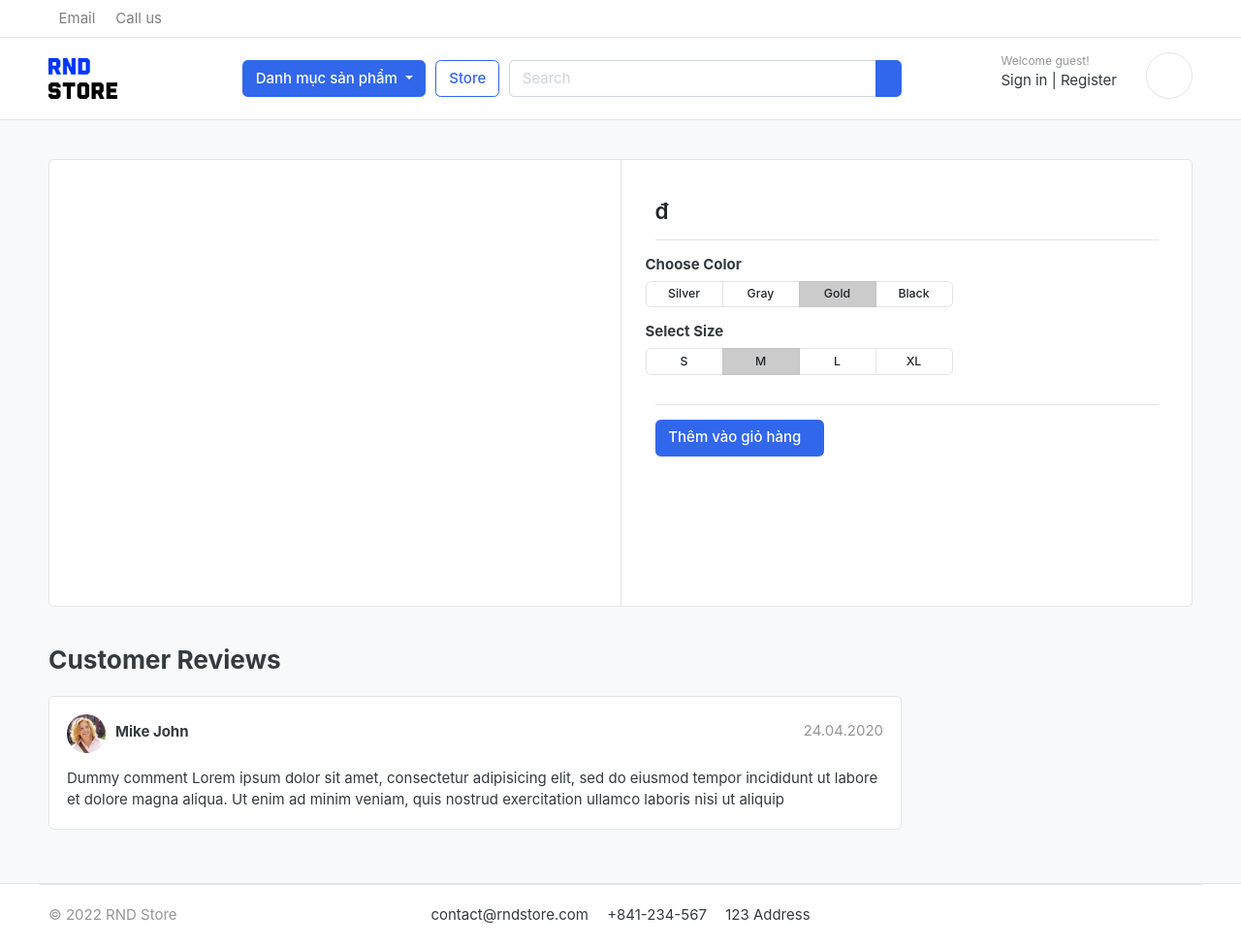
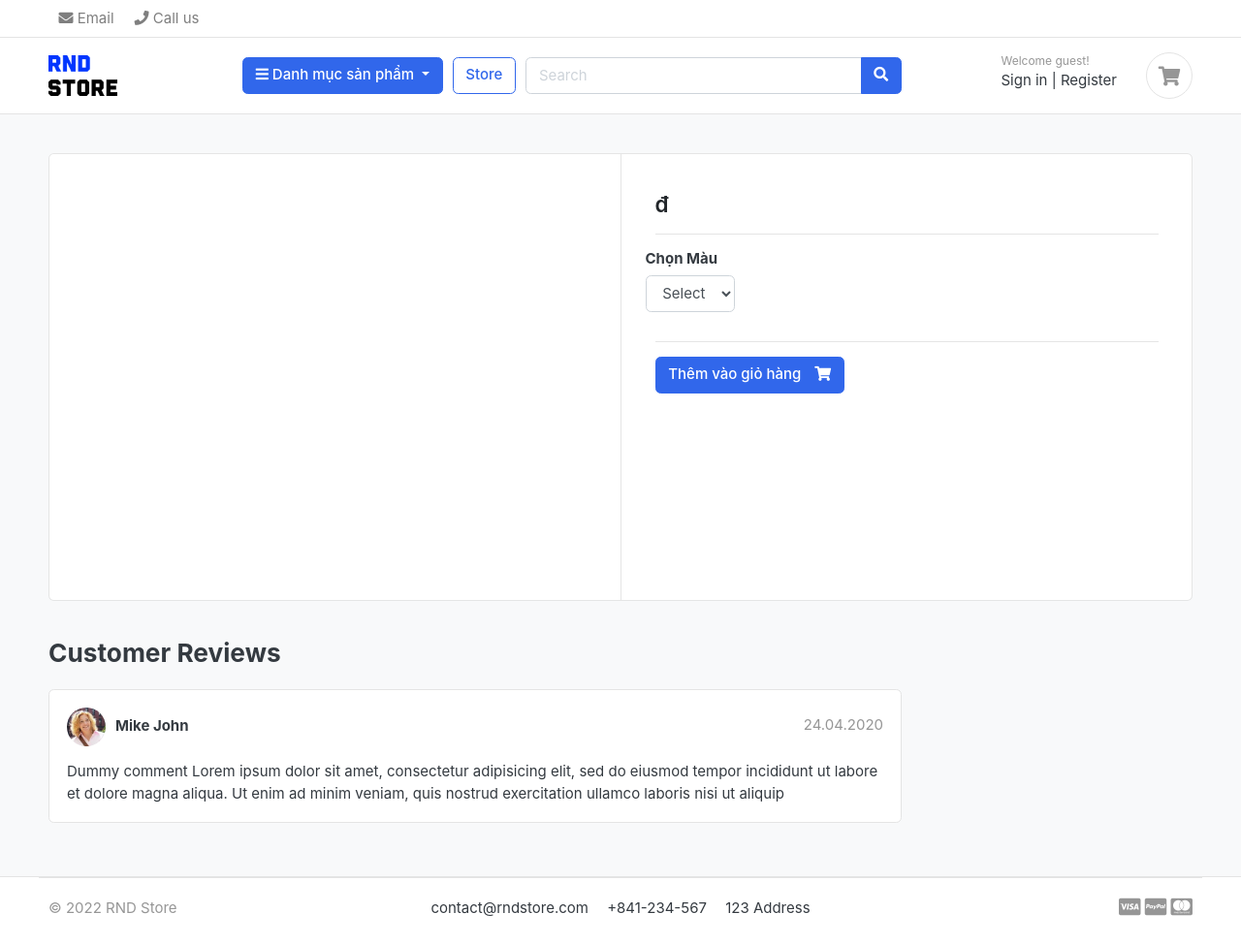
Before and after one commit to iamphanan13/django-ecommerce, a Django app: template templates/store/product_detail.html in a window 1280 px wide. Shown: the whole page at 97% size. After the commit the page ends 945 px from the top, so only its background shows below. Run offline with Django 4.2, Linux system fonts and the light colour scheme; the template is opened without the code that fills it, so the values that code supplies are empty; some libraries are stand-ins or nearby versions; some web fonts are replaced.

Commit message:
8th update

```diff
--- a/DACN/settings.py
+++ b/DACN/settings.py
@@ -123,7 +123,7 @@ USE_TZ = True
 # Static files (CSS, JavaScript, Images)
 # https://docs.djangoproject.com/en/4.1/howto/static-files/
 
-STATIC_URL = '/static/'
+STATIC_URL = 'static/'
 STATIC_ROOT = BASE_DIR/ 'static'
 STATICFILES_DIRS = [
     'DACN/static',
--- a/carts/models.py
+++ b/carts/models.py
@@ -1,5 +1,5 @@
 from django.db import models
-from store.models import Product
+from store.models import Product, Variation
 
 # Create your models here.
 
@@ -13,6 +13,7 @@ class Cart(models.Model):
 
 class CartItem(models.Model):
     product = models.ForeignKey(Product, on_delete=models.CASCADE)
+    variations = models.ManyToManyField(Variation, blank=True)
     cart = models.ForeignKey(Cart, on_delete=models.CASCADE)
     quantity = models.IntegerField()
     is_active = models.BooleanField(default=True)
@@ -20,5 +21,5 @@ class CartItem(models.Model):
 
     def sub_total(self):
         return self.product.price * self.quantity
-    def __str__(self):
+    def __unicode__(self):
         return self.product
--- a/store/urls.py
+++ b/store/urls.py
@@ -3,6 +3,7 @@ from . import views
 
 urlpatterns = [
     path('', views.store, name='store'),
-    path('<slug:category_slug>/', views.store, name='products_by_category'),
-    path('<slug:category_slug>/<slug:product_slug>/', views.product_detail, name='products_detail'),
+    path('category/<slug:category_slug>/', views.store, name='products_by_category'),
+    path('category/<slug:category_slug>/<slug:product_slug>/', views.product_detail, name='products_detail'),
+    path('search/', views.search,name='search'),
 ]
--- a/templates/base.html
+++ b/templates/base.html
@@ -19,7 +19,9 @@
     <link href="{% static 'css/bootstrap.css' %}" rel="stylesheet" type="text/css"/>
 
     <!-- Font awesome 5 -->
-    <link href={% static 'fonts/fontawesome/css/all.min.css' %}"" type="text/css" rel="stylesheet">
+
+    <link href="{% static 'fonts/fontawesome/css/all.css' %}" rel="stylesheet" type="text/css">
+
 
     <!-- custom style -->
     <link href="{% static 'css/ui.css' %}" rel="stylesheet" type="text/css"/>
--- a/templates/includes/navbar.html
+++ b/templates/includes/navbar.html
@@ -39,9 +39,9 @@
                 </div> <!-- col.// -->
                 <a href="{% url 'store' %}" class="btn btn-outline-primary">Store</a>
                 <div class="col-lg  col-md-6 col-sm-12 col">
-                    <form action="#" class="search">
+                    <form action="{% url 'search' %}" class="search" method="GET">
                         <div class="input-group w-100">
-                            <input type="text" class="form-control" style="width:60%;" placeholder="Search">
+                            <input type="text" class="form-control" style="width:60%;" placeholder="Search" name="keyword">
 
                             <div class="input-group-append">
                                 <button class="btn btn-primary" type="submit">
--- a/templates/store/product_detail.html
+++ b/templates/store/product_detail.html
@@ -20,12 +20,15 @@
                         </article> <!-- gallery-wrap .end// -->
                     </aside>
                     <main class="col-md-6 border-left">
+
+                        <form action="{% url 'add_cart' single_product.id %}" method="GET">
+                        {% csrf_token %}
                             <article class="content-body">
 
                                 <h2 class="title">{{ single_product.product_name }}</h2>
 
                                 <div class="mb-3">
-	<var class="price h4">{{single_product.price}} đ</var>
+                                    <var class="price h4">{{ single_product.price }} đ</var>
                                 </div>
 
                                 <p>{{ single_product.description }}</p>
@@ -33,54 +36,34 @@
                                 <hr>
                                 <div class="row">
                                     <div class="item-option-select">
-			<h6>Choose Color</h6>
-			<div class="btn-group btn-group-sm btn-group-toggle" data-toggle="buttons">
-			  <label class="btn btn-light">
-			    <input type="radio" name="radio_color"> Silver
-			  </label>
-			  <label class="btn btn-light">
-			    <input type="radio" name="radio_color" > Gray
-			  </label>
-			  <label class="btn btn-light active">
-			    <input type="radio" name="radio_color checked"> Gold
-			  </label>
-			  <label class="btn btn-light">
-			    <input type="radio" name="radio_color"> Black
-			  </label>
-			</div>
+                                        <h6>Chọn Màu</h6>
+                                        <select name = "color" class="form-control" required>
+                                        <option value="" disabled selected>Select</option>
+                                            {% for i in single_product.variation_set.colors %}
+                                             <option value="{{ i.variation_value | lower }}">{{ i.variation_value | capfirst }}</option>
+                                            {% endfor %}
+                                            </select>
                                     </div>
                                 </div> <!-- row.// -->
-	<div class="row">
-		<div class="item-option-select">
-			<h6>Select Size</h6>
-			<div class="btn-group btn-group-sm btn-group-toggle" data-toggle="buttons">
-			  <label class="btn btn-light">
-			    <input type="radio" name="radio_color"> S
-			  </label>
-			  <label class="btn btn-light active">
-			    <input type="radio" name="radio_color" checked> M
-			  </label>
-			  <label class="btn btn-light">
-			    <input type="radio" name="radio_color"> L
-			  </label>
-			  <label class="btn btn-light">
-			    <input type="radio" name="radio_color"> XL
-			  </label>
-			</div>
-		</div>
-	</div> <!-- row.// -->
+{#                                <div class="row">#}
+{#                                    <div class="item-option-select">#}
+{#                                        <h6>Chọn Cấu Hình</h6>#}
+{#                                            <select name = "size" class="form-control">#}
+{#                                            <option value="" disable selected>Select</option>#}
+{#                                                {% for i in single_product.variation_set.options %}#}
+{#                                                <option value="{{ i.variation_value | lower }}">{{ i.variation_value | capfirst }}</option>#}
+{#                                                {% endfor %}#}
+{#                                            </select>#}
+{#                                    </div>#}
+{#                                </div> <!-- row.// -->#}
                                 <hr>
                                 {% if single_product.stock <= 0 %}
                                     <h5 class="text-danger">Hết Hàng</h5>
                                     {% else %}
-        {% if in_cart %}
-            	<a href="#" class="btn  btn-success"> <span class="text">Đã thêm vào giỏ hàng</span> <i class="fas fa-check"></i>  </a>
-                <a href="{% url 'cart' %}" class="btn  btn-outline-primary"> <span class="text">Xem giỏ hàng</span> <i class="fas fa-check"></i>  </a>
-            {% else %}
-	<a href="{% url 'add_cart' single_product.id %}" class="btn  btn-primary"> <span class="text">Thêm vào giỏ hàng</span> <i class="fas fa-shopping-cart"></i>  </a>
-        {% endif %}
+                                        <button type="submit" class="btn  btn-primary"> <span class="text">Thêm vào giỏ hàng</span> <i class="fas fa-shopping-cart"></i> </button>
                                 {% endif %}
                             </article> <!-- product-info-aside .// -->
+                        </form>
                     </main> <!-- col.// -->
                 </div> <!-- row.// -->
             </div> <!-- card.// -->
@@ -115,7 +98,6 @@
                     </article>
 
 
-
                 </div> <!-- col.// -->
             </div> <!-- row.// -->
 
```
Also changed, not shown: DACN/urls.py (+0 -15 lines), carts/admin.py (+8 -2 lines), carts/views.py (+26 -6 lines), store/admin.py (+8 -1 lines), store/models.py (+24 -0 lines), store/views.py (+15 -2 lines), templates/store/cart.html (+11 -4 lines), templates/store/store.html (+11 -2 lines), db.sqlite3. Lines whose indentation alone changed are shown as unchanged.
